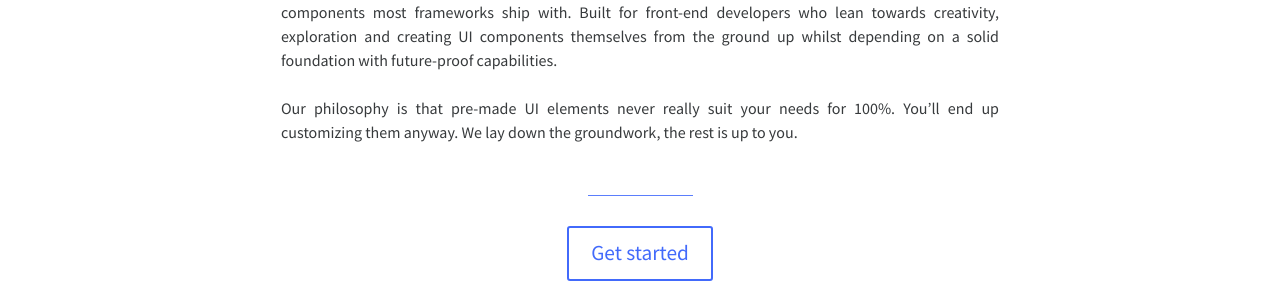
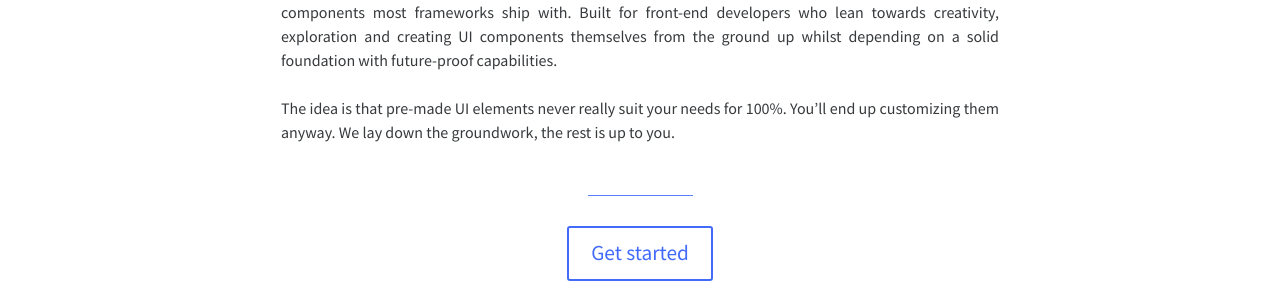
Before and after one commit to getpavilion/getpavilion.github.io, a Jekyll site: the page built from index.html, in a window 1280 px wide. Shown: the part 900-1192 px from the top of the page. Built offline with Jekyll 4.4.1, drawn with Linux system fonts in a browser that asks for light colours; comment, search, counter and statistics services are not loaded.

Commit message:
text fix

```diff
--- a/index.html
+++ b/index.html
@@ -68,7 +68,7 @@ type: home
             Pavilion was created out of the need for a simple, unopinionated CSS framework, ready for the future. Pavilion is built for front-end web developers who tend to never use the hundreds of pre-made UI components most frameworks ship with.
             Built for front-end developers who lean towards creativity, exploration and creating UI components themselves from the ground up whilst depending on a solid foundation with future-proof capabilities.
             <br><br>
-            Our philosophy is that pre-made UI elements never really suit your needs for 100%. You’ll end up customizing them anyway. We lay down the groundwork, the rest is up to you.
+            The idea is that pre-made UI elements never really suit your needs for 100%. You’ll end up customizing them anyway. We lay down the groundwork, the rest is up to you.
         </p>
     </div>
     <div class="devider-center"></div>
```
